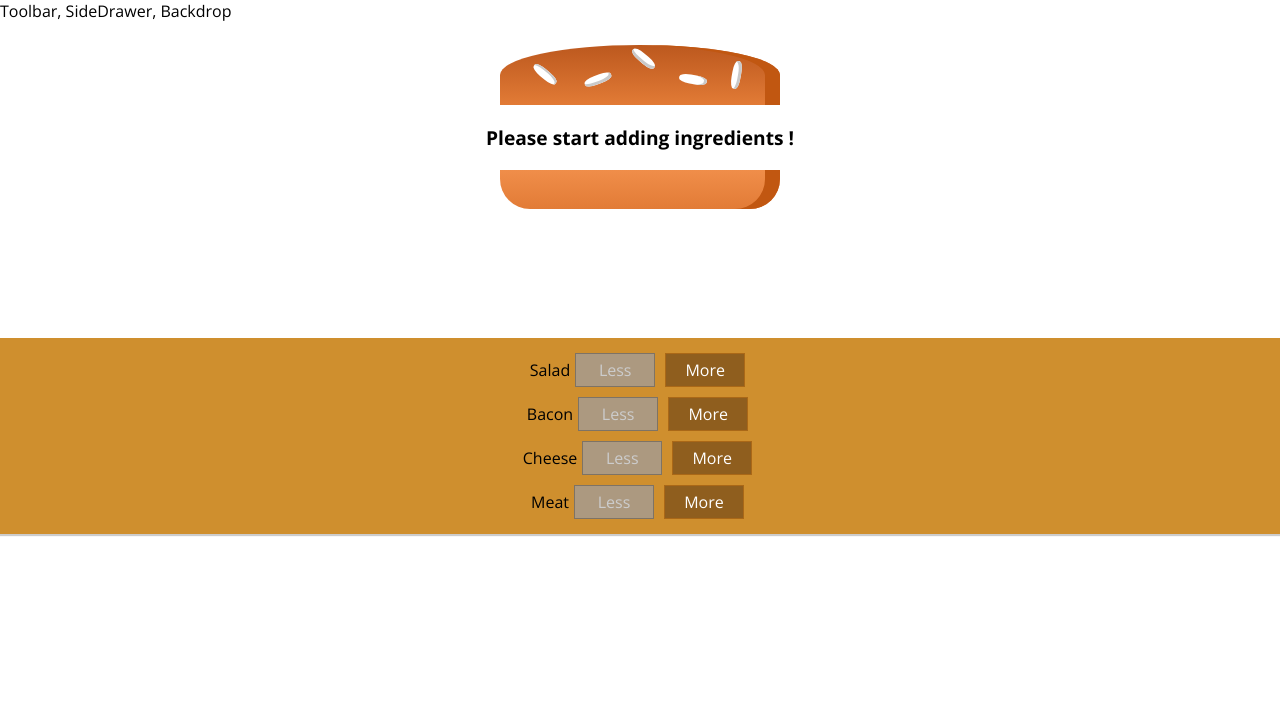
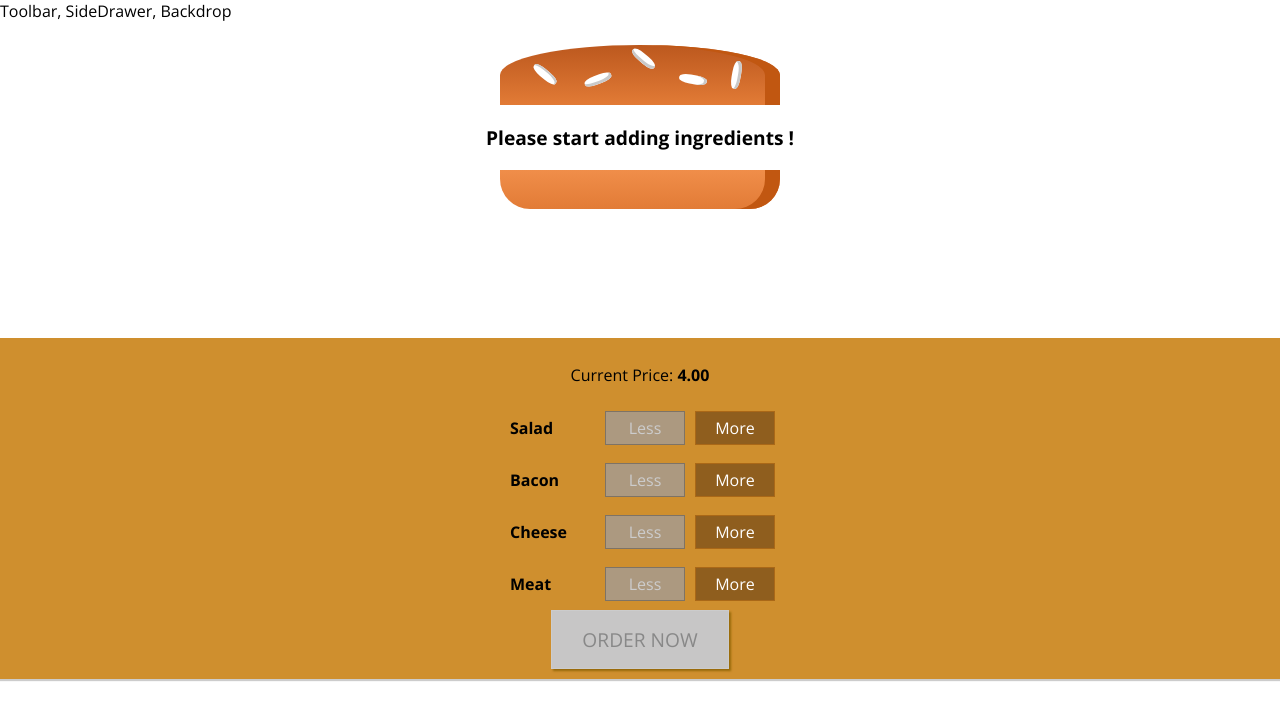
Before and after one commit to adelola/BurgerBuilder, a React app: page / in a window 1280 px wide. Shown: the top 720 px of the page. Built offline with nearby package versions, Linux system fonts and the light colour scheme.

Commit message:
Order summary modal

```diff
--- a/src/components/Burger/BuildControls/BuildControl/BuildControl.js
+++ b/src/components/Burger/BuildControls/BuildControl/BuildControl.js
@@ -3,7 +3,7 @@
 
 const buildControl = (props) => (
   <div className={classes.BuildControl}>
-    <div clasName = {classes.Label}>{props.label}</div>
+    <div className = {classes.Label}>{props.label}</div>
     <button className = {classes.Less}
             onClick={props.removed}
             disabled={props.disabled}>Less</button>
--- a/src/components/Burger/BuildControls/BuildControls.css
+++ b/src/components/Burger/BuildControls/BuildControls.css
@@ -8,3 +8,45 @@
   margin: auto;
   padding: 10px 0;
 }
+
+
+.OrderButton {
+    background-color: #DAD735;
+    outline: none;
+    cursor: pointer;
+    border: 1px solid #966909;
+    color: #966909;
+    font-family: inherit;
+    font-size: 1.2em;
+    padding: 15px 30px;
+    box-shadow: 2px 2px 2px #966909;
+}
+
+.OrderButton:hover, .OrderButton:active {
+    background-color: #A0DB41;
+    border: 1px solid #966909;
+    color: #966909;
+}
+
+.OrderButton:disabled {
+    background-color: #C7C6C6;
+    cursor: not-allowed;
+    border: 1px solid #ccc;
+    color: #888888;
+}
+
+.OrderButton:not(:disabled) {
+    animation: enable 0.3s linear;
+}
+
+@keyframes enable {
+    0% {
+        transform: scale(1);
+    }
+    60% {
+        transform: scale(1.1);
+    }
+    100% {
+        transform: scale(1);
+    }
+}
--- a/src/components/Burger/BuildControls/BuildControls.js
+++ b/src/components/Burger/BuildControls/BuildControls.js
@@ -11,6 +11,7 @@
 
 const buildControls = (props) => (
   <div className ={classes.BuildControls}>
+    <p> Current Price: <strong>{props.price.toFixed(2)}</strong></p>
     {controls.map(ctrl => (
       <BuildControl
         key={ctrl.label}
@@ -19,6 +20,10 @@
         removed={() => props.ingredientRemoved(ctrl.type)}
         disabled = {props.disabled[ctrl.type]} />
     ))}
+    <button
+      className={classes.OrderButton}
+      disabled={!props.purchasable}
+      onClick ={props.ordered}>ORDER NOW</button>
   </div>
 );
 
--- /dev/null
+++ b/src/components/Burger/OrderSummary/OrderSummary.js
@@ -0,0 +1,26 @@
+import React from 'react';
+import Aux from '../../../hoc/Aux';
+
+const orderSummary = (props) => {
+  const ingredientSummary = Object.keys(props.ingredients)
+    .map(igKey => {
+      return(
+        <li key={igKey}>
+          <span style={{textTransform: 'capitalize'}}>{igKey}</span>: {props.ingredients[igKey]}
+        </li>
+      );
+    })
+
+  return (
+    <Aux>
+      <h3> Your Order </h3>
+      <p> A delicious burger with the following ingredients: </p>
+      <ul>
+        {ingredientSummary}
+      </ul>
+      <p>Continue to Checkout?</p>
+    </Aux>
+  );
+}
+
+export default orderSummary;
--- /dev/null
+++ b/src/components/UI/Backdrop/Backdrop.css
@@ -0,0 +1,9 @@
+.Backdrop{
+  width: 100%;
+  height: 100%;
+  position: fixed;
+  z-index: 100;
+  left: 0;
+  top: 0;
+  background-color: rgba(0, 0, 0, 0.5);
+}
--- /dev/null
+++ b/src/components/UI/Backdrop/Backdrop.js
@@ -0,0 +1,8 @@
+import React from 'react';
+import classes from './Backdrop.css';
+
+const backdrop = (props) =>(
+  props.show ? <div className={classes.Backdrop} onClick={props.clicked}></div> : null
+);
+
+export default backdrop;
--- /dev/null
+++ b/src/components/UI/Modal/Modal.css
@@ -0,0 +1,20 @@
+.Modal {
+    position: fixed;
+    z-index: 500;
+    background-color: white;
+    width: 70%;
+    border: 1px solid #ccc;
+    box-shadow: 1px 1px 1px black;
+    padding: 16px;
+    left: 15%;
+    top: 30%;
+    box-sizing: border-box;
+    transition: all 0.3s ease-out;
+}
+
+@media (min-width: 600px) {
+    .Modal {
+        width: 500px;
+        left: calc(50% - 250px);
+    }
+}
--- /dev/null
+++ b/src/components/UI/Modal/Modal.js
@@ -0,0 +1,19 @@
+import React from 'react';
+import classes  from './Modal.css';
+import Aux from '../../../hoc/Aux';
+import Backdrop from '../Backdrop/Backdrop';
+const modal = (props) => (
+  <Aux>
+    <Backdrop show={props.show} clicked= {props.modalClosed}/>
+    <div
+      className={classes.Modal}
+      style ={{
+        transform: props.show ? 'translateY(0)' : 'translateY(-100vh)',
+        opacity: props.show ? '1' : '0'
+      }}>
+      {props.children}
+    </div>
+  </Aux>
+);
+
+export default modal
--- a/src/containers/BurgerBuilder/BurgerBuilder.js
+++ b/src/containers/BurgerBuilder/BurgerBuilder.js
@@ -2,7 +2,9 @@
 
 import Aux from '../../hoc/Aux';
 import Burger from '../../components/Burger/Burger';
-import BuildControls from '../../components/Burger/BuildControls/BuildControls'
+import BuildControls from '../../components/Burger/BuildControls/BuildControls';
+import Modal from '../../components/UI/Modal/Modal';
+import OrderSummary from '../../components/Burger/OrderSummary/OrderSummary'
 
 const INGREDIENT_PRICES = {
   salad: 0.5,
@@ -19,7 +21,20 @@
       cheese: 0,
       meat: 0
     },
-    totalPrice: 4
+    totalPrice: 4,
+    purchaseable: false,
+    purchasing: false
+  }
+
+  updatePurchaseState (ingredients) {
+    const sum = Object.keys(ingredients)
+      .map(igKey => {
+        return ingredients[igKey]
+      })
+      .reduce((sum, el) => {
+        return sum + el;
+      },0);
+    this.setState({purchasable: sum > 0});
   }
 
   addIngredientHandler = (type) => {
@@ -33,6 +48,7 @@
     const oldPrice = this.state.totalPrice;
     const newPrice = oldPrice + priceAddition;
     this.setState({totalPrice: newPrice, ingredients: updatedIngredients});
+    this.updatePurchaseState(updatedIngredients);
   }
 
   removeIngredientHandler = (type) => {
@@ -49,6 +65,16 @@
     const oldPrice = this.state.totalPrice;
     const newPrice = oldPrice - priceDeduction;
     this.setState({totalPrice: newPrice, ingredients: updatedIngredients});
+    this.updatePurchaseState(updatedIngredients);
+
+  }
+
+  purchaseHandler = () => {
+    this.setState({purchasing: true});
+  }
+
+  purchaseCancelHandler = () => {
+    this.setState({purchasing:false})
   }
 
   render () {
@@ -60,11 +86,17 @@
     }
     return (
       <Aux>
+        <Modal show={this.state.purchasing} modalClosed={this.purchaseCancelHandler}>
+          <OrderSummary ingredients={this.state.ingredients} />
+        </Modal>
         <Burger ingredients={this.state.ingredients} />
         <BuildControls
           ingredientAdded = {this.addIngredientHandler}
           ingredientRemoved = {this.removeIngredientHandler}
-          disabled = {disabledInfo} />
+          disabled = {disabledInfo}
+          purchasable = {this.state.purchasable}
+          ordered = {this.purchaseHandler}
+          price = {this.state.totalPrice}/>
       </Aux>
     );
   }
```
